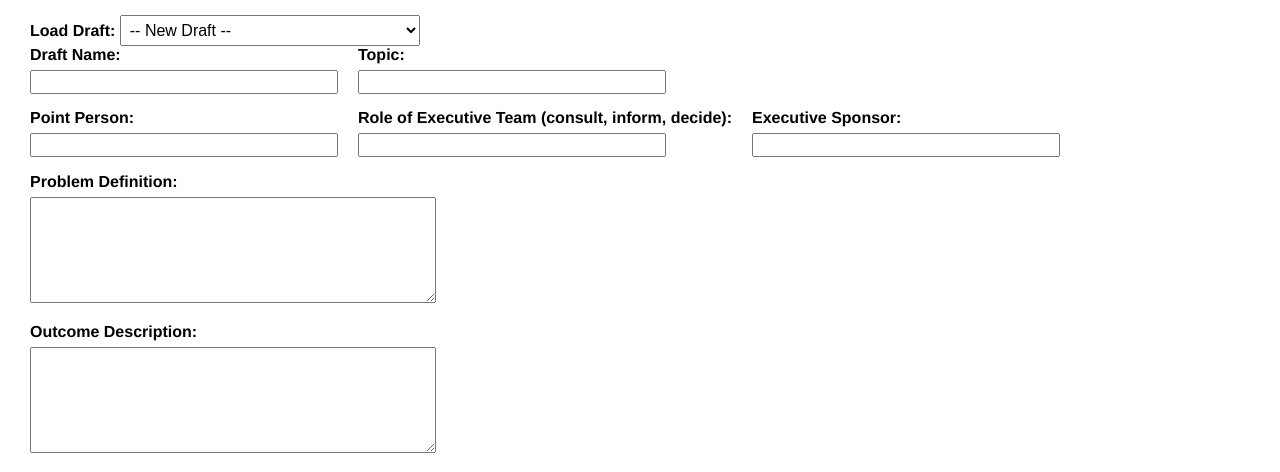
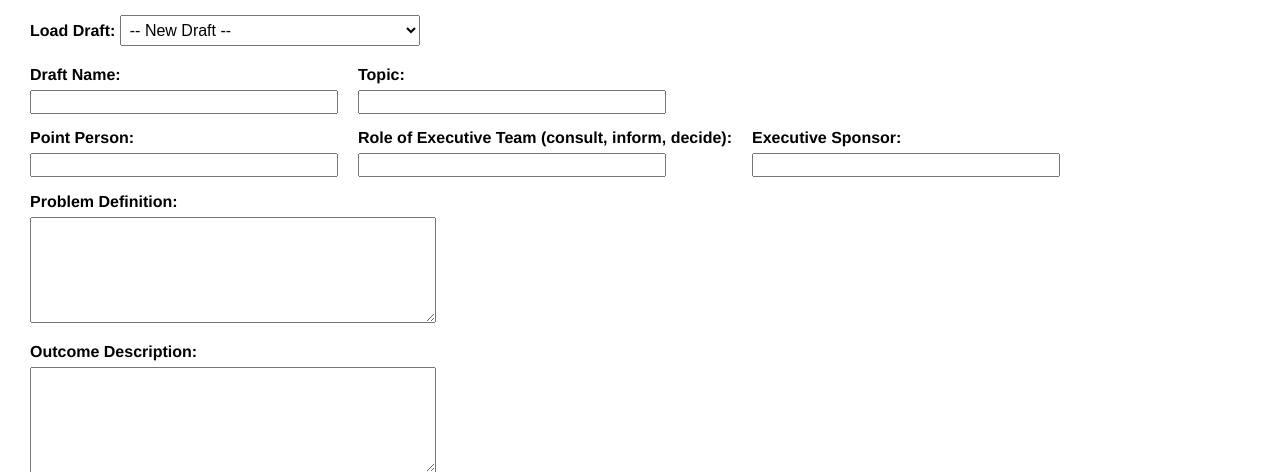
Before and after one commit to suzyatTP/fillableform, a Flask app: page / in a window 1280 px wide. Shown: the part 135-607 px from the top of the page. Run offline with Flask 3, Linux system fonts and the light colour scheme; data that the repository does not hold is empty; some libraries are stand-ins or nearby versions.

Commit message:
space b4 first row

```diff
--- a/templates/form.html
+++ b/templates/form.html
@@ -18,6 +18,10 @@
     .form-group {
       display: flex;
       flex-direction: column;
+    }
+
+    .first-form-row {
+      margin-top: 20px;
     }
 
     .header {
@@ -120,7 +124,7 @@
   <form action="/submit" method="POST">
 
     <!-- Draft Name + Topic -->
-    <div class="form-row">
+    <div class="form-row first-form-row">
       <div class="form-group">
         <label for="draft_name">Draft Name:</label>
         <input type="text" id="draft_name" name="draft_name" value="{{ selected_draft or '' }}" />
```
